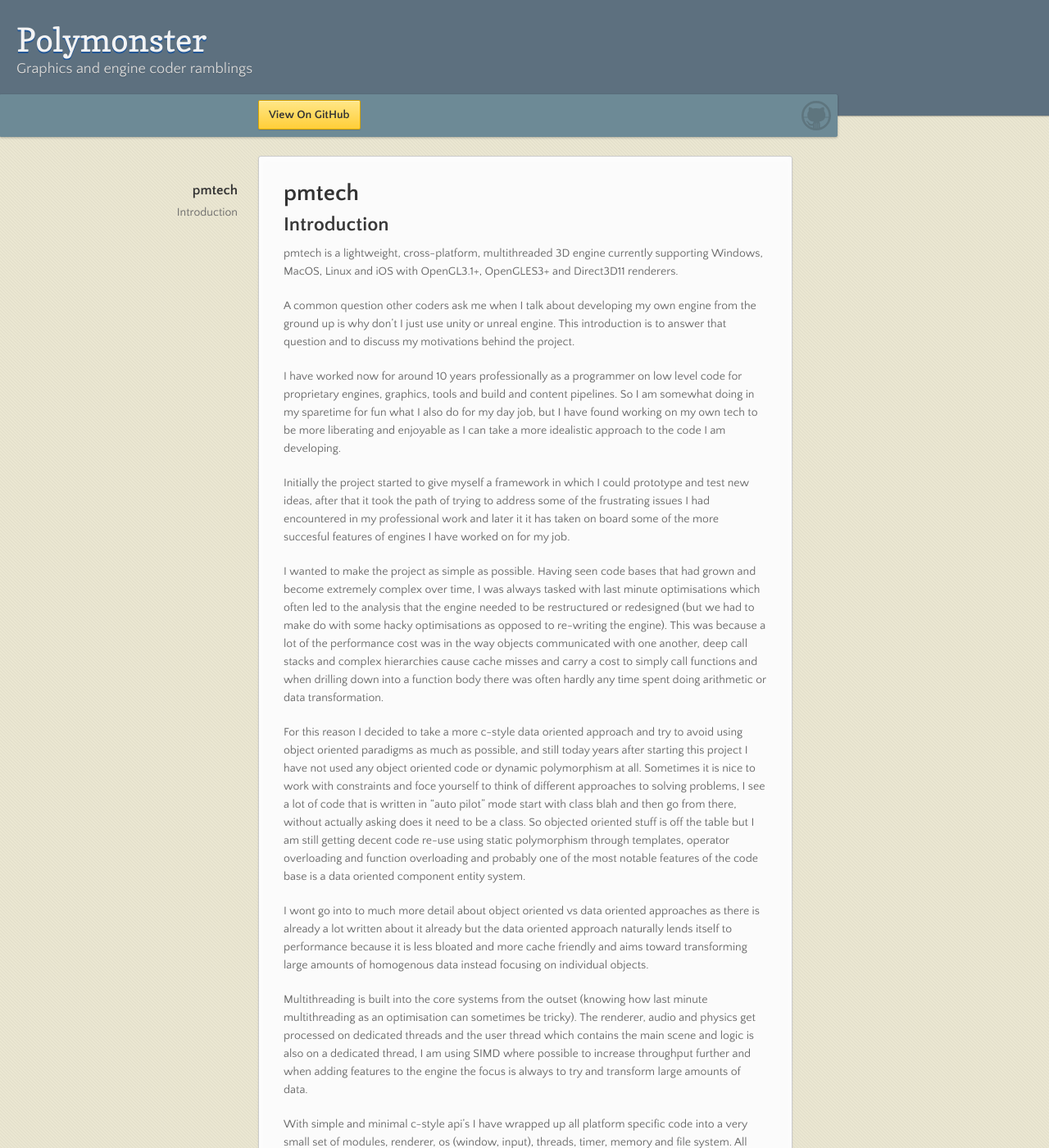
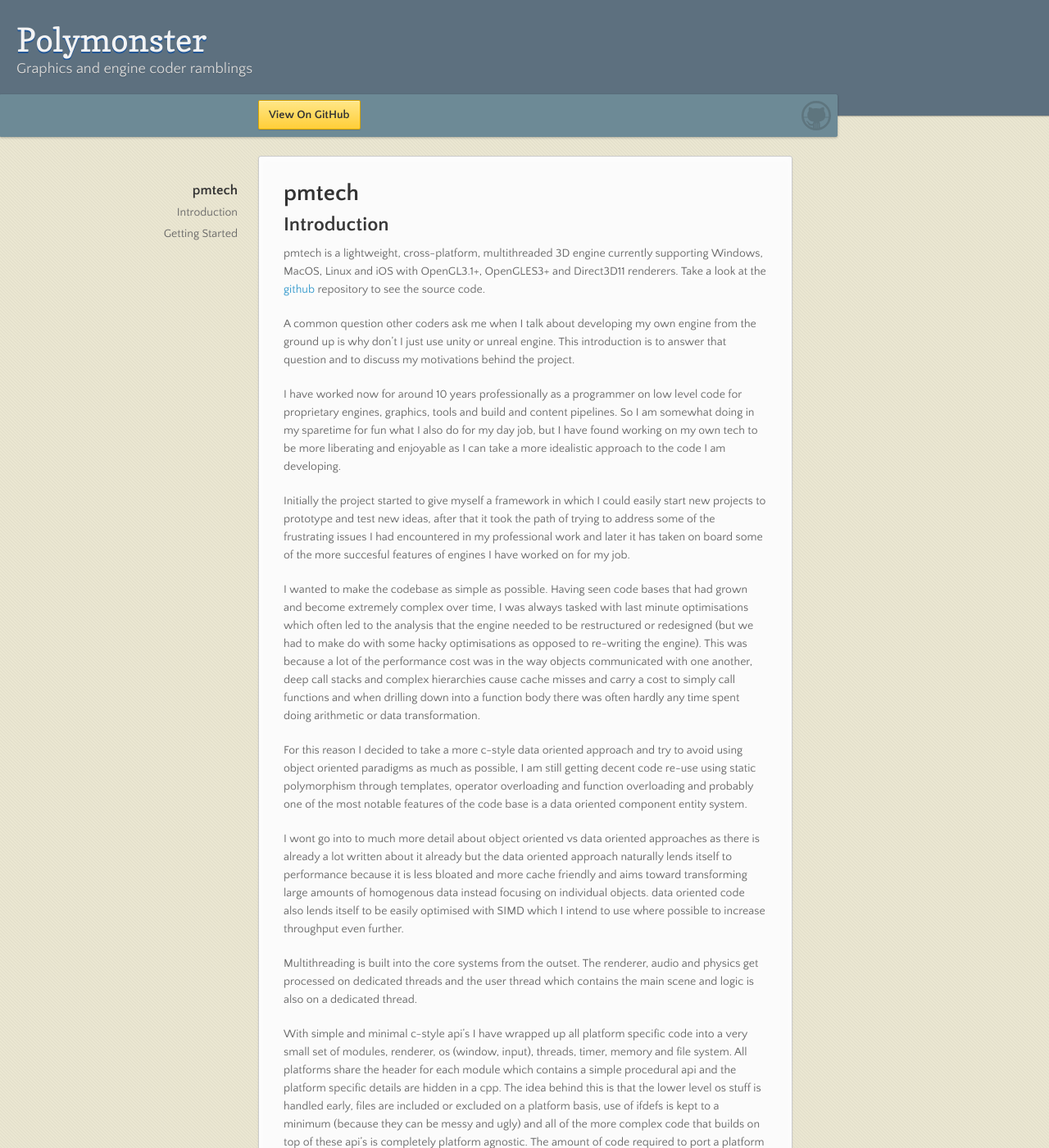
Before and after one commit to polymonster/polymonster.github.io, a Jekyll site: the page built from index.md, in a window 1280 px wide and 1400 px high. Shown: the whole window at 82% size. Built offline with Jekyll 4.4.1, drawn with Linux system fonts in a browser that asks for light colours; our own code applies the rules of GitHub Pages for plain Markdown files; some of the changed text lies outside the part shown.

Commit message:
Update index.md

```diff
--- a/index.md
+++ b/index.md
@@ -2,73 +2,27 @@
 
 ## Introduction
 
-pmtech is a lightweight, cross-platform, multithreaded 3D engine currently
-supporting Windows, MacOS, Linux and iOS with OpenGL3.1+, OpenGLES3+ and
-Direct3D11 renderers.
+pmtech is a lightweight, cross-platform, multithreaded 3D engine currently supporting Windows, MacOS, Linux and iOS with OpenGL3.1+, OpenGLES3+ and Direct3D11 renderers. Take a look at the [github](https://www.google.com) repository to see the source code.
 
-A common question other coders ask me when I talk about developing my own engine
-from the ground up is why don't I just use unity or unreal engine. This
-introduction is to answer that question and to discuss my motivations behind the
-project.
+A common question other coders ask me when I talk about developing my own engine from the ground up is why don't I just use unity or unreal engine. This introduction is to answer that question and to discuss my motivations behind the project.
 
-I have worked now for around 10 years professionally as a programmer on low
-level code for proprietary engines, graphics, tools and build and content
-pipelines. So I am somewhat doing in my sparetime for fun what I also do for my
-day job, but I have found working on my own tech to be more liberating and
-enjoyable as I can take a more idealistic approach to the code I am developing.
+I have worked now for around 10 years professionally as a programmer on low level code for proprietary engines, graphics, tools and build and content pipelines. So I am somewhat doing in my sparetime for fun what I also do for my day job, but I have found working on my own tech to be more liberating and enjoyable as I can take a more idealistic approach to the code I am developing.
 
-Initially the project started to give myself a framework in which I could
-prototype and test new ideas, after that it took the path of trying to address
-some of the frustrating issues I had encountered in my professional work and
-later it it has taken on board some of the more succesful features of engines I
-have worked on for my job.
+Initially the project started to give myself a framework in which I could easily start new projects to prototype and test new ideas, after that it took the path of trying to address some of the frustrating issues I had encountered in my professional work and later it has taken on board some of the more succesful features of engines I have worked on for my job.
 
-I wanted to make the project as simple as possible. Having seen code bases that
-had grown and become extremely complex over time, I was always tasked with last
-minute optimisations which often led to the analysis that the engine needed to
-be restructured or redesigned (but we had to make do with some hacky
-optimisations as opposed to re-writing the engine). This was because a lot of
-the performance cost was in the way objects communicated with one another, deep
-call stacks and complex hierarchies cause cache misses and carry a cost to
-simply call functions and when drilling down into a function body there was
-often hardly any time spent doing arithmetic or data transformation.
+I wanted to make the codebase as simple as possible. Having seen code bases that had grown and become extremely complex over time, I was always tasked with last minute optimisations which often led to the analysis that the engine needed to be restructured or redesigned (but we had to make do with some hacky optimisations as opposed to re-writing the engine). This was because a lot of the performance cost was in the way objects communicated with one another, deep call stacks and complex hierarchies cause cache misses and carry a cost to simply call functions and when drilling down into a function body there was often hardly any time spent doing arithmetic or data transformation.
 
-For this reason I decided to take a more c-style data oriented approach and try
-to avoid using object oriented paradigms as much as possible, and still today
-years after starting this project I have not used any object oriented code or
-dynamic polymorphism at all. Sometimes it is nice to work with constraints and
-foce yourself to think of different approaches to solving problems, I see a lot
-of code that is written in "auto pilot" mode start with class blah and then go
-from there, without actually asking does it need to be a class. So objected
-oriented stuff is off the table but I am still getting decent code re-use using
-static polymorphism through templates, operator overloading and function
-overloading and probably one of the most notable features of the code base is a
+For this reason I decided to take a more c-style data oriented approach and try to avoid using object oriented paradigms as much as possible, I am still getting decent code re-use using static polymorphism through templates, operator overloading and function overloading and probably one of the most notable features of the code base is a
 data oriented component entity system.
 
-I wont go into to much more detail about object oriented vs data oriented
-approaches as there is already a lot written about it already but the data
-oriented approach naturally lends itself to performance because it is less
-bloated and more cache friendly and aims toward transforming large amounts of
-homogenous data instead focusing on individual objects.
+I wont go into to much more detail about object oriented vs data oriented approaches as there is already a lot written about it already but the data oriented approach naturally lends itself to performance because it is less bloated and more cache friendly and aims toward transforming large amounts of homogenous data instead focusing on individual objects. data oriented code also lends itself to be easily optimised with SIMD which I intend to use where possible to increase throughput even further.
 
-Multithreading is built into the core systems from the outset (knowing how last
-minute multithreading as an optimisation can sometimes be tricky). The renderer,
-audio and physics get processed on dedicated threads and the user thread which
-contains the main scene and logic is also on a dedicated thread, I am using SIMD
-where possible to increase throughput further and when adding features to the
-engine the focus is always to try and transform large amounts of data.
+Multithreading is built into the core systems from the outset. The renderer, audio and physics get processed on dedicated threads and the user thread which contains the main scene and logic is also on a dedicated thread.
 
-With simple and minimal c-style api's I have wrapped up all platform specific
-code into a very small set of modules, renderer, os (window, input), threads,
-timer, memory and file system. All platforms share the header for each module
-which contains a simple procedural api and the platform specific details are
-hidden in a cpp. The idea behind this is that the lower level os stuff is
-handled early, files are included or excluded on a platform basis, use of ifdefs
-is kept to a minimum (because they can be messy and ugly) and all of the more
-complex code that builds on top of these api's is completely platform agnostic.
-The amount of code required to port a platform is minimal and I am making use of
-posix of stdlib where applicable so there are even less platform specific files
-than there are platforms.
+With simple and minimal c-style api's I have wrapped up all platform specific code into a very small set of modules, renderer, os (window, input), threads, timer, memory and file system. All platforms share the header for each module which contains a simple procedural api and the platform specific details are hidden in a cpp. The idea behind this is that the lower level os stuff is handled early, files are included or excluded on a platform basis, use of ifdefs is kept to a minimum (because they can be messy and ugly) and all of the more complex code that builds on top of these api's is completely platform agnostic. The amount of code required to port a platform is minimal and I am making use of posix of stdlib where applicable so there are even less platform specific files than there are platforms.
 
-So thats about it, simple minamilistic api's, data oriented and multithreaded
-code are the focus of this project.
+So thats about it, simple minamilistic api's, data oriented and multithreaded code are the focus of this project.
+
+## Getting Started
+
+Starting a new project in pmtech is quick and easy, one of the key features I wanted in a codebase was the ability to create new projects which has all the shared functionality of common apis but could also be stand alone eith their own very bespoke code or contain ad-hoc stuff that could be thrown away later.
```
